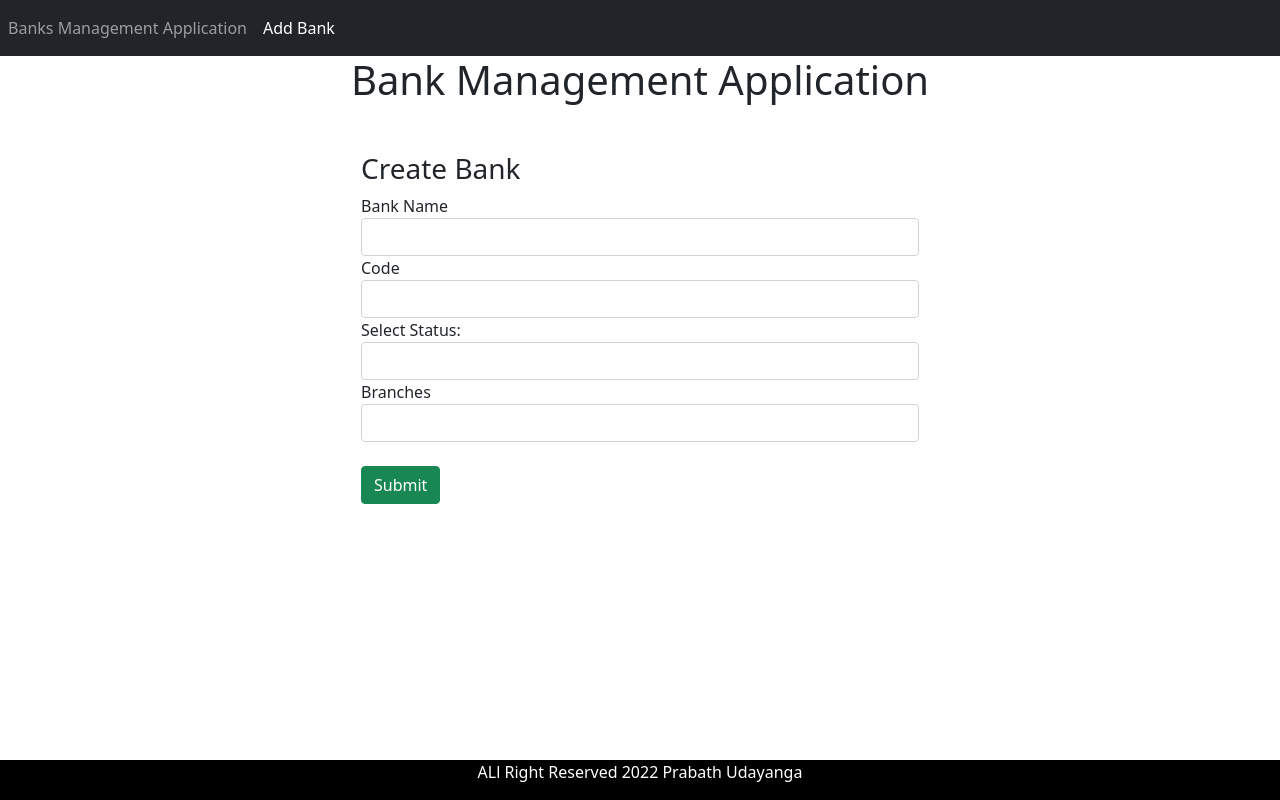
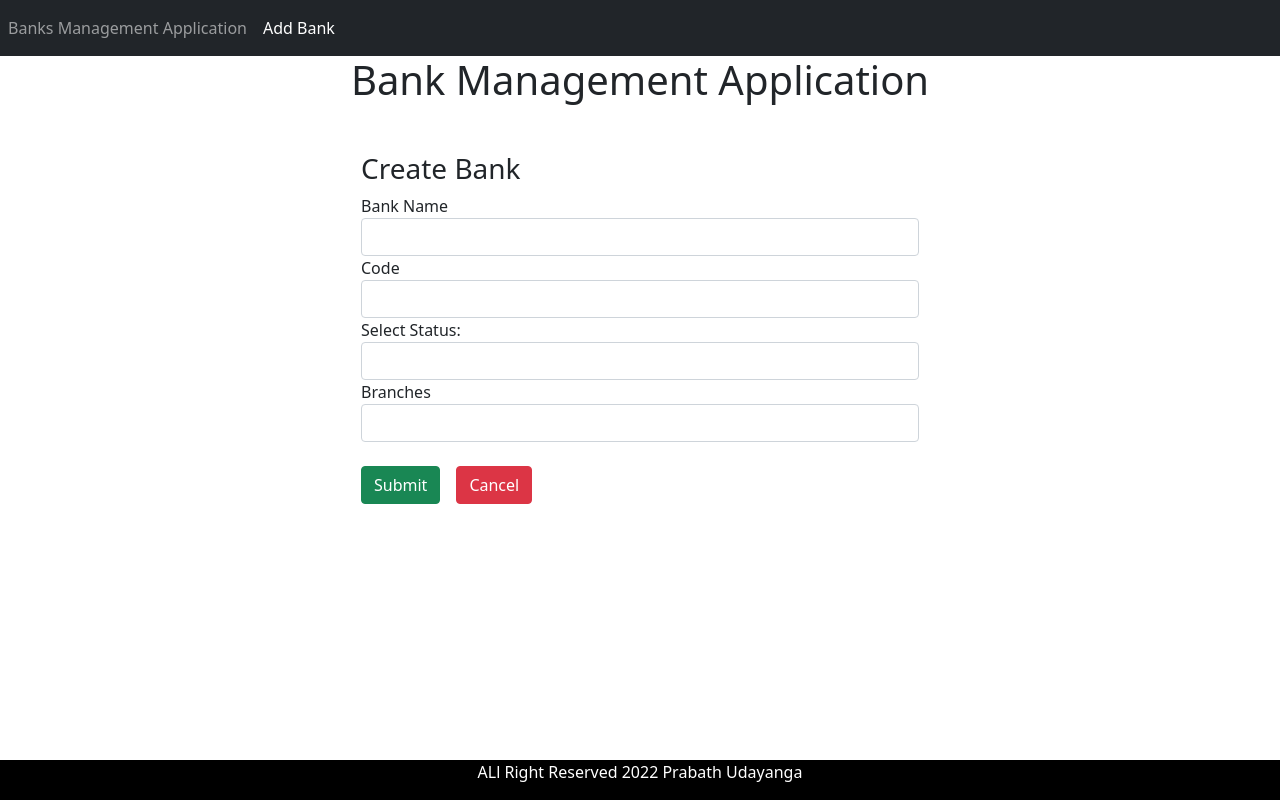
Before and after one commit to prabath1998/Bank-Management-FE-Material, an Angular app: page /create-bank in a window 1280 px wide. Built offline with nearby package versions, Linux system fonts and the light colour scheme.

Commit message:
style changes & fixed bugs

```diff
--- a/src/app/create-bank/create-bank.component.html
+++ b/src/app/create-bank/create-bank.component.html
@@ -54,5 +54,6 @@
       </div>
       <br />
       <button class="btn btn-success" type="submit">Submit</button>
+      <button class="btn btn-danger ms-3" (click)="goToBanksList()">Cancel</button>
     </form>
   </div>
--- a/src/app/update-bank/update-bank.component.html
+++ b/src/app/update-bank/update-bank.component.html
@@ -54,5 +54,6 @@
       </div>
       <br />
       <button class="btn btn-success" type="submit">Submit</button>
+      <button class="btn btn-danger ms-3" (click)="goToBanksList()">Cancel</button>
     </form>
   </div>
```
